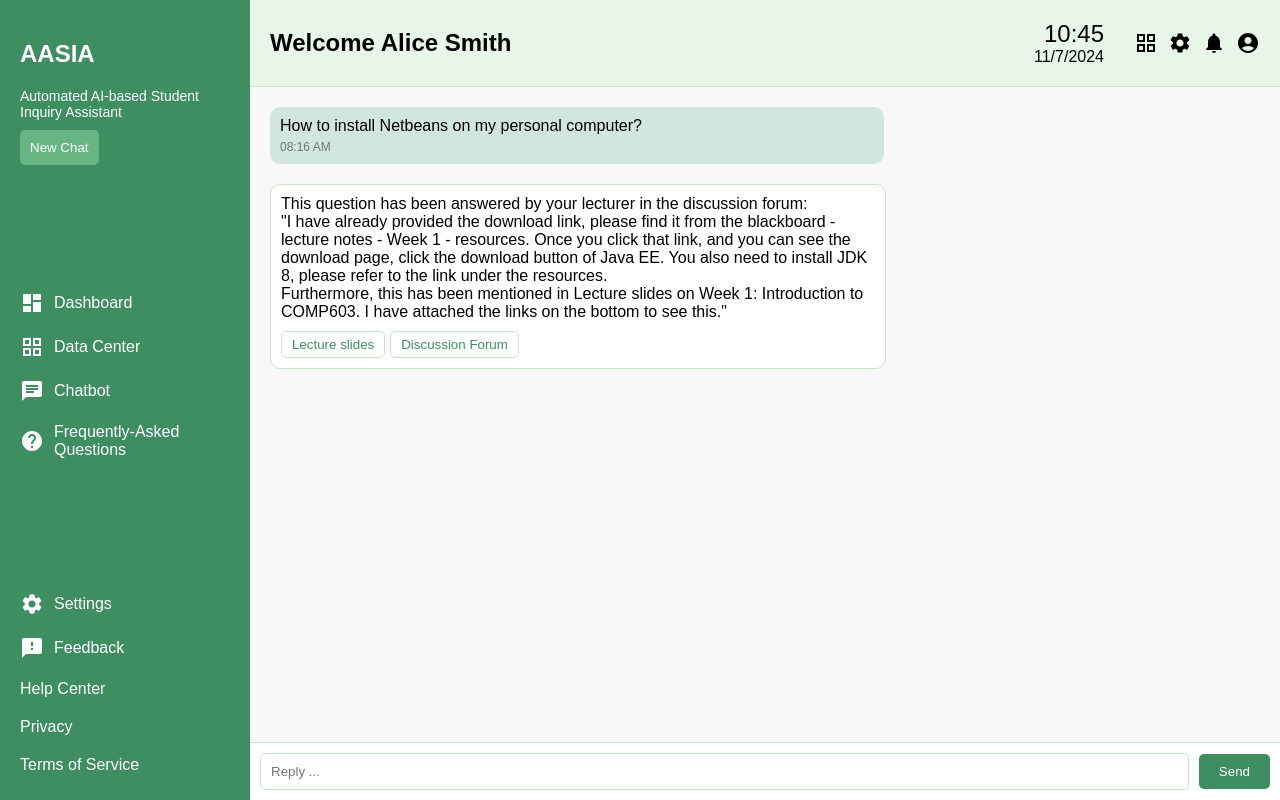
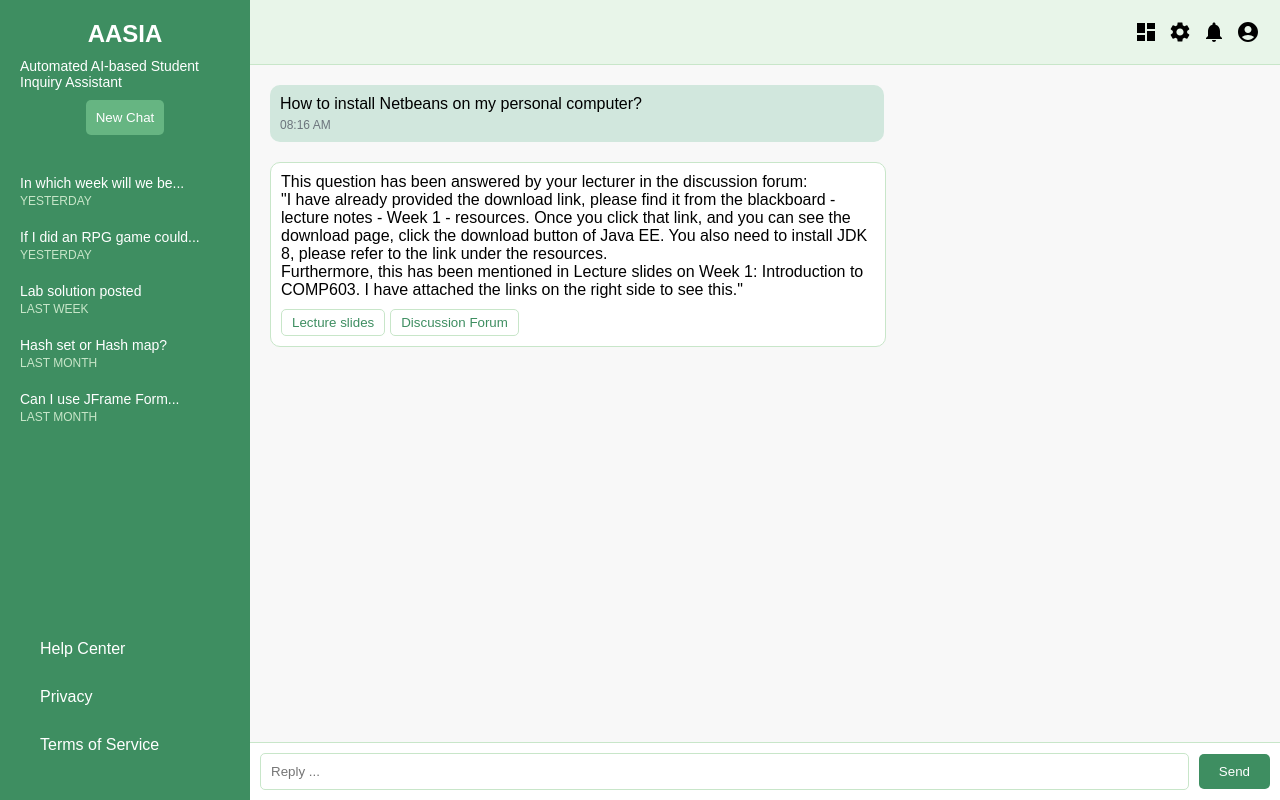
Before and after one commit to al77x/Automated-AI-based-Student-Inquiry-Assistant, a React (Create React App) app: page /newchat in a window 1280 px wide. Built offline with nearby package versions, Linux system fonts and the light colour scheme; a web font is replaced by a local one.

Commit message:
fixed design on newchat page

```diff
--- a/src/components/Dashboard.js
+++ b/src/components/Dashboard.js
@@ -6,11 +6,9 @@ import "./DashboardContent.css";
 import "./Dashboard.css";
 import DashboardIcon from "@mui/icons-material/Dashboard";
 import ChatIcon from "@mui/icons-material/Chat";
-import HomeIcon from "@mui/icons-material/Home";
 import HelpIcon from "@mui/icons-material/Help";
 import SettingsIcon from "@mui/icons-material/Settings";
 import FeedbackIcon from "@mui/icons-material/Feedback";
-import GridViewIcon from "@mui/icons-material/GridView";
 import NotificationsIcon from "@mui/icons-material/Notifications";
 import AccountCircleIcon from "@mui/icons-material/AccountCircle";
 
@@ -35,10 +33,6 @@ const Sidebar = () => {
           <li onClick={() => navigate("/newchat")}>
             <ChatIcon />
             Chatbot
-          </li>
-          <li>
-            <HomeIcon />
-            Homepage
           </li>
           <li>
             <HelpIcon />
@@ -75,7 +69,7 @@ const Header = () => {
           <div className="date">11/7/2024</div>
         </div>
         <div className="header-icons">
-          <GridViewIcon />
+          <DashboardIcon />
           <SettingsIcon />
           <NotificationsIcon />
           <AccountCircleIcon />
--- a/src/components/NewChat.css
+++ b/src/components/NewChat.css
@@ -14,15 +14,19 @@
 
 .sidebar-header {
   padding: 20px;
+  display: flex;
+  flex-direction: column;
+  align-items: center;
 }
 
 .sidebar-header h1 {
   font-size: 24px;
+  margin: 0;
 }
 
 .sidebar-header p {
   font-size: 14px;
-  margin: 10px 0;
+  margin: 10px 0 0;
 }
 
 .new-chat-btn {
@@ -32,30 +36,42 @@
   cursor: pointer;
   color: white;
   border-radius: 5px;
+  margin-top: 10px;
 }
 
-.sidebar-nav ul,
+.sidebar-nav {
+  flex: 1;
+  padding: 20px;
+  overflow-y: auto;
+}
+
+.chat-history {
+  margin-bottom: 20px;
+}
+
+.chat-history p {
+  margin: 0;
+  font-size: 14px;
+  color: white;
+}
+
+.chat-history span {
+  font-size: 12px;
+  color: #c8e6c9;
+}
+
+.sidebar-footer {
+  padding: 20px;
+}
+
 .sidebar-footer ul {
   list-style: none;
   padding: 0;
 }
 
-.sidebar-nav ul li,
 .sidebar-footer ul li {
-  display: flex;
-  align-items: center;
-  padding: 10px 20px;
-  cursor: pointer;
-}
-
-.sidebar-nav ul li:hover,
-.sidebar-footer ul li:hover {
-  background-color: #2f6d48;
-}
-
-.sidebar-nav ul li svg,
-.sidebar-footer ul li svg {
-  margin-right: 10px;
+  margin: 10px 0;
+  color: white;
 }
 
 .main-content {
@@ -67,33 +83,11 @@
 
 .header {
   display: flex;
-  justify-content: space-between;
+  justify-content: flex-end;
   align-items: center;
   padding: 20px;
   background-color: #e8f5e9;
   border-bottom: 1px solid #c8e6c9;
-}
-
-.header h2 {
-  margin: 0;
-}
-
-.header-info {
-  display: flex;
-  align-items: center;
-}
-
-.time-date {
-  text-align: right;
-  margin-right: 20px;
-}
-
-.time {
-  font-size: 24px;
-}
-
-.date {
-  font-size: 16px;
 }
 
 .header-icons {
--- a/src/components/NewChat.js
+++ b/src/components/NewChat.js
@@ -1,17 +1,21 @@
 import React from "react";
 import { useNavigate } from "react-router-dom";
 import "./NewChat.css";
-import GridViewIcon from "@mui/icons-material/GridView";
 import SettingsIcon from "@mui/icons-material/Settings";
 import NotificationsIcon from "@mui/icons-material/Notifications";
 import AccountCircleIcon from "@mui/icons-material/AccountCircle";
 import DashboardIcon from "@mui/icons-material/Dashboard";
-import ChatIcon from "@mui/icons-material/Chat";
-import HelpIcon from "@mui/icons-material/Help";
-import FeedbackIcon from "@mui/icons-material/Feedback";
 
 const NewChat = () => {
   const navigate = useNavigate();
+
+  const recentChats = [
+    { id: 1, text: "In which week will we be...", time: "YESTERDAY" },
+    { id: 2, text: "If I did an RPG game could...", time: "YESTERDAY" },
+    { id: 3, text: "Lab solution posted", time: "LAST WEEK" },
+    { id: 4, text: "Hash set or Hash map?", time: "LAST MONTH" },
+    { id: 5, text: "Can I use JFrame Form...", time: "LAST MONTH" },
+  ];
 
   return (
     <div className="new-chat-page">
@@ -22,35 +26,15 @@ const NewChat = () => {
           <button className="new-chat-btn">New Chat</button>
         </div>
         <nav className="sidebar-nav">
-          <ul>
-            <li onClick={() => navigate("/dashboard")}>
-              <DashboardIcon />
-              Dashboard
-            </li>
-            <li>
-              <GridViewIcon />
-              Data Center
-            </li>
-            <li>
-              <ChatIcon />
-              Chatbot
-            </li>
-            <li>
-              <HelpIcon />
-              Frequently-Asked Questions
-            </li>
-          </ul>
+          {recentChats.map((chat) => (
+            <div key={chat.id} className="chat-history">
+              <p>{chat.text}</p>
+              <span>{chat.time}</span>
+            </div>
+          ))}
         </nav>
         <div className="sidebar-footer">
           <ul>
-            <li>
-              <SettingsIcon />
-              Settings
-            </li>
-            <li>
-              <FeedbackIcon />
-              Feedback
-            </li>
             <li>Help Center</li>
             <li>Privacy</li>
             <li>Terms of Service</li>
@@ -59,18 +43,11 @@ const NewChat = () => {
       </aside>
       <main className="main-content">
         <header className="header">
-          <h2>Welcome Alice Smith</h2>
-          <div className="header-info">
-            <div className="time-date">
-              <div className="time">10:45</div>
-              <div className="date">11/7/2024</div>
-            </div>
-            <div className="header-icons">
-              <GridViewIcon />
-              <SettingsIcon />
-              <NotificationsIcon />
-              <AccountCircleIcon />
-            </div>
+          <div className="header-icons">
+            <DashboardIcon onClick={() => navigate("/dashboard")} />
+            <SettingsIcon />
+            <NotificationsIcon />
+            <AccountCircleIcon />
           </div>
         </header>
         <div className="chat-window">
@@ -94,7 +71,7 @@ const NewChat = () => {
                 <br />
                 Furthermore, this has been mentioned in Lecture slides on Week
                 1: Introduction to COMP603. I have attached the links on the
-                bottom to see this."
+                right side to see this."
               </p>
               <div className="links">
                 <button>Lecture slides</button>
--- a/src/components/Sidebar.js
+++ b/src/components/Sidebar.js
@@ -2,7 +2,6 @@ import React from "react";
 import "./Sidebar.css";
 import DashboardIcon from "@mui/icons-material/Dashboard";
 import ChatIcon from "@mui/icons-material/Chat";
-import HomeIcon from "@mui/icons-material/Home";
 import HelpIcon from "@mui/icons-material/Help";
 import SettingsIcon from "@mui/icons-material/Settings";
 import FeedbackIcon from "@mui/icons-material/Feedback";
@@ -24,10 +23,6 @@ const Sidebar = () => {
           <li>
             <ChatIcon />
             Chatbot
-          </li>
-          <li>
-            <HomeIcon />
-            Homepage
           </li>
           <li>
             <HelpIcon />
```
